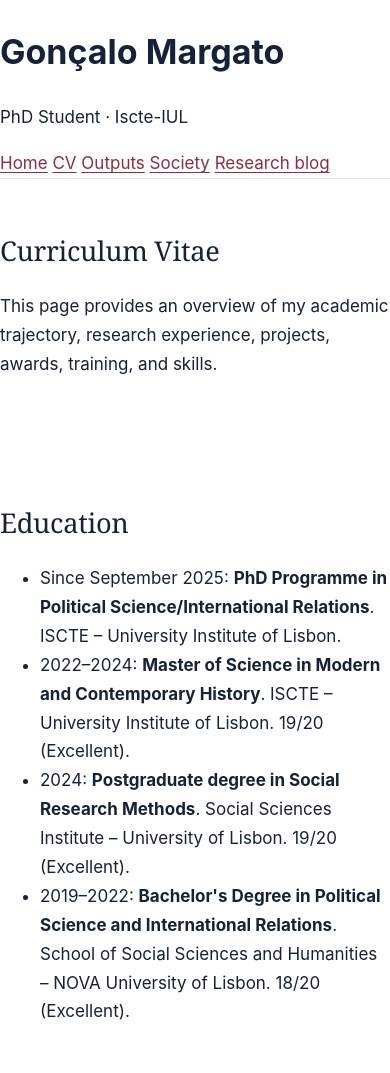
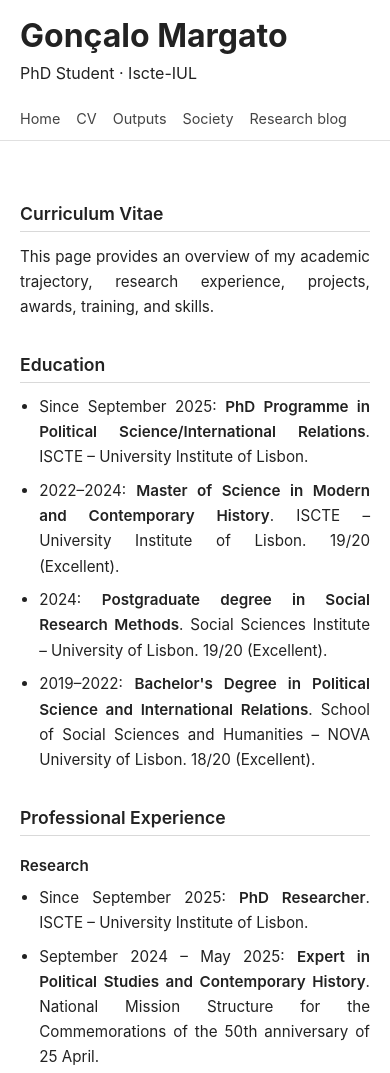
Before and after one commit to gcmargato/gcmargato.github.io, a plain HTML site: page cv.html in a window 390 px wide. Shown: the top 1073 px of the page. Drawn offline with Linux system fonts and the light colour scheme.

Commit message:
Refactor CSS for improved layout and styles
Updated CSS styles for layout, typography, and responsiveness.

```diff
--- a/style.css
+++ b/style.css
@@ -1,133 +1,352 @@
-:root {
-  --bg: #ffffff;
-  --soft: #f5f6f8;
-  --ink: #16213a;
-  --muted: #5d6679;
-  --line: #e4e7ec;
-  --accent: #8f2d3f;
-  --accent-soft: #f6e9ec;
-  --serif: "Fraunces", Georgia, "Times New Roman", serif;
-  --sans: "Inter", system-ui, -apple-system, "Segoe UI", Roboto, sans-serif;
-  --wrap: 1080px;
+/* Reset básico */
+* {
+  margin: 0;
+  padding: 0;
+  box-sizing: border-box;
 }
 
-* { box-sizing: border-box; }
-html { scroll-behavior: smooth; }
+/* Página */
 body {
-  margin: 0;
-  background: var(--bg);
-  color: var(--ink);
-  font-family: var(--sans);
-  font-size: 1.0625rem;
-  line-height: 1.7;
-  -webkit-font-smoothing: antialiased;
+  font-family: -apple-system, BlinkMacSystemFont, Segoe UI, Roboto, "Helvetica", Arial, sans-serif;
+  line-height: 1.6;
+  color: #222;
+  background-color: #ffffff;
+  padding-top: 90px; /* compensa a altura do header fixo */
 }
-img { max-width: 100%; display: block; }
-a { color: var(--accent); text-underline-offset: 3px; }
-a:hover { text-decoration-thickness: 2px; }
-:focus-visible { outline: 3px solid var(--accent); outline-offset: 3px; border-radius: 4px; }
 
-.wrap { max-width: var(--wrap); margin: 0 auto; padding: 0 1.5rem; }
+/* Cabeçalho fixo com navegação */
+.site-header {
+  position: fixed;
+  top: 0;
+  left: 0;
+  right: 0;
+  background-color: #ffffff;
+  border-bottom: 1px solid #e0e0e0;
+  z-index: 10;
+}
 
-/* Cabeçalho */
-.site-header {
-  position: sticky; top: 0; z-index: 10;
-  background: rgba(255, 255, 255, .92);
-  backdrop-filter: blur(8px);
-  border-bottom: 1px solid var(--line);
+.header-inner {
+  max-width: 1100px;           /* dá mais largura ao cabeçalho */
+  margin: 0 auto;
+  padding: 10px 20px;
+  display: flex;
+  align-items: baseline;
+  justify-content: space-between; /* título à esquerda, menu à direita */
+  gap: 20px;
 }
-.site-header .wrap {
-  display: flex; align-items: center; justify-content: space-between;
-  min-height: 64px; gap: 1rem; flex-wrap: wrap;
+
+.site-nav {
+  display: flex;               /* mete os links todos na mesma linha */
+  flex-wrap: nowrap;           /* impede que quebrem de linha */
 }
-.brand {
-  font-family: var(--serif); font-weight: 600; font-size: 1.2rem;
-  color: var(--ink); text-decoration: none;
+
+.site-nav a {
+  margin-left: 16px;
+  font-size: 0.9rem;
+  white-space: nowrap;         /* cada link não quebra em duas linhas */
+  color: #444;
+  text-decoration: none;
 }
-.nav { display: flex; gap: 1.5rem; flex-wrap: wrap; }
-.nav a {
-  color: var(--muted); text-decoration: none; font-size: .95rem; font-weight: 500;
-  padding: .35rem 0; border-bottom: 2px solid transparent;
-  transition: color .2s, border-color .2s;
+
+.site-nav a:hover,
+.site-nav a:focus {
+  color: #000;
+  text-decoration: underline;
 }
-.nav a:hover { color: var(--ink); }
-.nav a[aria-current="page"] { color: var(--ink); border-bottom-color: var(--accent); }
 
-/* Hero */
-.hero { position: relative; min-height: 78vh; display: flex; align-items: flex-end; color: #fff; background: var(--ink); }
-.hero img { position: absolute; inset: 0; width: 100%; height: 100%; object-fit: cover; }
-.hero::after {
-  content: ""; position: absolute; inset: 0;
-  background: linear-gradient(to top, rgba(10, 16, 32, .85) 0%, rgba(10, 16, 32, .25) 55%, rgba(10, 16, 32, 0) 100%);
+/* Em ecrãs pequenos, aí sim deixamos quebrar */
+@media (max-width: 700px) {
+  .header-inner {
+    flex-direction: column;
+    align-items: flex-start;
+  }
+
+  .site-nav {
+    flex-wrap: wrap;           /* permite quebrar em várias linhas no telemóvel */
+  }
+
+  .site-nav a {
+    margin-left: 0;
+    margin-right: 16px;
+  }
 }
-.hero .wrap { position: relative; z-index: 1; padding-bottom: 3.5rem; padding-top: 6rem; width: 100%; }
-.hero h1 {
-  font-family: var(--serif); font-weight: 500; font-size: clamp(2.6rem, 7vw, 5rem);
-  line-height: 1.05; margin: 0 0 .75rem; letter-spacing: -.01em;
+
+
+/* Conteúdo principal com coluna vazia à esquerda */
+.page {
+  max-width: 900px;
+  margin: 100px auto 40px auto; /* aumenta este 120px */
+  padding: 0 40px 40px 40px;
+  display: block;
 }
-.hero p { margin: 0; font-size: 1.15rem; max-width: 36ch; opacity: .92; }
 
-/* Secções */
-section { padding: 5rem 0; }
-section.alt { background: var(--soft); }
-h2 {
-  font-family: var(--serif); font-weight: 500; font-size: clamp(1.7rem, 3.5vw, 2.3rem);
-  line-height: 1.2; margin: 0 0 1.5rem; letter-spacing: -.01em;
+/* Criar “coluna vazia” à esquerda movendo o texto para a direita */
+.content-section {
+  margin-bottom: 28px;
+  margin-left: 60px;          /* espaço vazio à esquerda */
+  max-width: 540px;            /* coluna de texto */
 }
-.grid { display: grid; grid-template-columns: 1fr 2fr; gap: 3rem; align-items: start; }
-.grid > h2 { margin: 0; }
-.lead { font-size: 1.3rem; line-height: 1.6; max-width: 34em; margin: 0 0 1.25rem; }
-.prose p { max-width: 38em; margin: 0 0 1.1rem; color: var(--muted); }
-.prose p.lead { color: var(--ink); }
 
-/* Ligações para perfis */
-.links { display: flex; flex-wrap: wrap; gap: .75rem; margin-top: 1.5rem; }
-.btn {
-  display: inline-block; padding: .6rem 1.1rem; border: 1px solid var(--line);
-  border-radius: 999px; color: var(--ink); text-decoration: none; font-size: .95rem; font-weight: 500;
-  background: #fff; transition: border-color .2s, background .2s, color .2s;
+/* Títulos e texto justificado */
+.content-section h2 {
+  font-size: 1.2rem;
+  margin-bottom: 0.4em;
 }
-.btn:hover { border-color: var(--accent); color: var(--accent); }
-.btn.primary { background: var(--accent); border-color: var(--accent); color: #fff; }
-.btn.primary:hover { background: #761f2f; color: #fff; }
 
-/* Etiquetas */
-.chips { list-style: none; margin: 0; padding: 0; display: flex; flex-wrap: wrap; gap: .6rem; }
-.chips li {
-  padding: .4rem .95rem; border-radius: 999px; font-size: .95rem;
-  background: #fff; border: 1px solid var(--line);
+.content-section p,
+.content-section ul {
+  font-size: 0.98rem;
+  text-align: justify;         /* texto justificado */
+  text-justify: inter-word;    /* melhor distribuição entre palavras [web:53][web:59] */
 }
-.alt .chips li { background: #fff; }
-.chips.tint li { background: var(--accent-soft); border-color: transparent; color: #5e1a28; }
-.sub { font-size: 1rem; font-weight: 600; margin: 0 0 .9rem; font-family: var(--sans); }
-.stack > * + * { margin-top: 2.25rem; }
 
-/* Cronologia da formação */
-.timeline { list-style: none; margin: 0; padding: 0 0 0 1.5rem; border-left: 2px solid var(--line); }
-.timeline li { position: relative; padding: 0 0 2rem 1.25rem; }
-.timeline li:last-child { padding-bottom: 0; }
-.timeline li::before {
-  content: ""; position: absolute; left: -1.5rem; top: .55rem; transform: translateX(-50%);
-  width: 12px; height: 12px; border-radius: 50%; background: #fff; border: 2px solid var(--accent);
+.content-section ul {
+  list-style-type: disc;
+  padding-left: 1.2em;         /* para o bullet não colar na margem */
 }
-.timeline li:first-child::before { background: var(--accent); }
-.timeline .when { display: block; font-size: .9rem; color: var(--muted); }
-.timeline .what { display: block; font-weight: 600; line-height: 1.4; }
-.timeline .where { display: block; color: var(--muted); }
+
+.content-section li {
+  margin-bottom: 0.3em;
+}
+
+/* Links */
+a {
+  color: #0066cc;
+  text-decoration: none;
+}
+
+a:hover,
+a:focus {
+  text-decoration: underline;
+}
 
 /* Rodapé */
-.site-footer { border-top: 1px solid var(--line); padding: 2.5rem 0; color: var(--muted); font-size: .95rem; }
-.site-footer .wrap { display: flex; justify-content: space-between; gap: 1rem; flex-wrap: wrap; }
-
-@media (max-width: 760px) {
-  section { padding: 3.5rem 0; }
-  .grid { grid-template-columns: 1fr; gap: 1.25rem; }
-  .hero { min-height: 70vh; }
-  .nav { gap: 1.1rem; }
+.site-footer {
+  border-top: 1px solid #e0e0e0;
+  padding: 14px 20px 20px 20px;
+  text-align: center;
+  font-size: 0.85rem;
+  color: #777;
 }
 
-/* Única animação: entrada do hero */
-@media (prefers-reduced-motion: no-preference) {
-  .hero .wrap { animation: rise .9s ease-out both; }
-  @keyframes rise { from { opacity: 0; transform: translateY(14px); } to { opacity: 1; transform: none; } }
+/* Responsivo: reduzir a coluna vazia à esquerda em ecrãs pequenos */
+@media (max-width: 700px) {
+  .header-inner {
+    flex-direction: column;
+    align-items: flex-start;
+  }
+
+  .site-nav a {
+    margin-left: 0;
+    margin-right: 16px;
+  }
+
+  .page {
+    margin: 110px 10px 30px 10px;
+    padding: 0 10px 30px 10px;
+  }
+
+  .content-section {
+    margin-left: 0;        /* sem coluna vazia em telemóvel */
+    max-width: 100%;
+  }
 }
+
+/* Lista de posts de blog */
+.blog-list {
+  margin-left: 160px;      /* mesma coluna que o resto do site */
+  max-width: 540px;
+}
+
+.blog-post {
+  margin-bottom: 32px;
+  padding-bottom: 16px;
+  border-bottom: 1px solid #e0e0e0;
+}
+
+.blog-title {
+  font-size: 1.1rem;
+  margin-bottom: 0.2em;
+}
+
+.blog-title a {
+  color: #111;
+  text-decoration: none;
+}
+
+.blog-title a:hover,
+.blog-title a:focus {
+  text-decoration: underline;
+}
+.society-entry h3 {
+  font-size: 1rem;
+  margin-bottom: 0.4em;
+}
+
+.society-image {
+  display: block;
+  width: 100%;
+  max-width: 540px;
+  height: auto;
+  margin-top: 12px;
+}
+
+.blog-meta {
+  font-size: 0.8rem;
+  color: #777;
+  margin-bottom: 0.4em;
+}
+
+.blog-excerpt {
+  font-size: 0.95rem;
+  text-align: justify;
+  text-justify: inter-word;
+}
+/* =========================
+   CV PAGE
+   ========================= */
+
+.page {
+  max-width: 980px;
+  margin: 115px auto 48px auto;
+  padding: 0 32px 40px 32px;
+}
+
+.content-section {
+  margin-left: 180px;
+  max-width: 620px;
+  margin-bottom: 32px;
+}
+
+.content-section h2 {
+  font-size: 1.2rem;
+  font-weight: 600;
+  margin-bottom: 0.7rem;
+  padding-bottom: 0.2rem;
+  border-bottom: 1px solid #d9d9d9;
+}
+
+.content-section h3 {
+  font-size: 0.98rem;
+  font-weight: 600;
+  color: #222;
+  margin-top: 1.1rem;
+  margin-bottom: 0.45rem;
+}
+
+.content-section p {
+  font-size: 0.97rem;
+  line-height: 1.75;
+  text-align: justify;
+  margin-bottom: 0.9rem;
+}
+
+.content-section ul {
+  list-style-type: disc;
+  padding-left: 1.2rem;
+  margin-bottom: 0.5rem;
+}
+
+.content-section li {
+  margin-bottom: 0.55rem;
+  line-height: 1.65;
+  text-align: justify;
+}
+
+.content-section strong {
+  font-weight: 600;
+}
+
+.content-section em {
+  font-style: italic;
+}
+
+.site-footer {
+  border-top: 1px solid #e0e0e0;
+  padding: 14px 20px 20px 20px;
+  text-align: center;
+  font-size: 0.85rem;
+  color: #777;
+}
+
+/* Melhor leitura para links dentro do CV */
+.content-section a {
+  color: #005fa3;
+  text-decoration: none;
+}
+
+.content-section a:hover,
+.content-section a:focus {
+  text-decoration: underline;
+}
+
+/* Ajuste fino para secções muito longas */
+.content-section + .content-section {
+  margin-top: 0.4rem;
+}
+
+/* Mobile */
+@media (max-width: 900px) {
+  .page {
+    margin: 110px auto 32px auto;
+    padding: 0 20px 30px 20px;
+  }
+
+  .content-section {
+    margin-left: 80px;
+    max-width: 100%;
+  }
+}
+
+@media (max-width: 700px) {
+  .page {
+    margin: 110px 10px 24px 10px;
+    padding: 0 10px 24px 10px;
+  }
+
+  .content-section {
+    margin-left: 0;
+    max-width: 100%;
+  }
+
+  .content-section h2 {
+    font-size: 1.1rem;
+  }
+
+  .content-section h3 {
+    font-size: 0.95rem;
+  }
+
+  .content-section p,
+  .content-section li {
+    font-size: 0.95rem;
+    line-height: 1.65;
+  }
+}
+.profile-image {
+  max-width: 300px;   /* ajusta este valor */
+  width: 100%;
+  height: auto;
+  display: block;
+}
+.skills-grid {
+  display: grid;
+  grid-template-columns: 1fr 1fr;
+  gap: 36px;
+  margin-top: 10px;
+}
+
+.skills-column h3 {
+  margin-top: 0;
+}
+
+.skills-column ul {
+  margin-bottom: 0;
+}
+
+@media (max-width: 700px) {
+  .skills-grid {
+    grid-template-columns: 1fr;
+    gap: 20px;
+  }
+}
```
